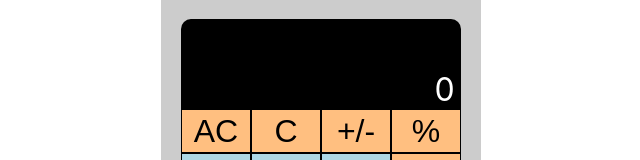
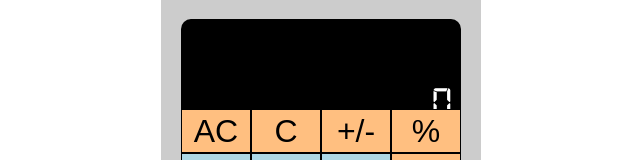
Before and after one commit to NatalieSalemme/react-calculator, a React (Create React App) app: page / in a window 1280 px wide. Shown: the part 176-336 px from the top of the page, without its empty margins (319-959 px from the left). Built offline with nearby package versions, Linux system fonts and the light colour scheme; the HTML template or start-up script is replaced by a standard one.

Commit message:
adding digital font face to display numbers

```diff
--- a/src/App.css
+++ b/src/App.css
@@ -1,3 +1,7 @@
+@font-face{
+ font-family:'digital-clock-font';
+ src: url('digital-7.ttf');
+}
 .buttonsList {
   display: flex;
   width: 280px;
@@ -29,6 +33,10 @@ input {
   justify-content: flex-end;
   flex-wrap: nowrap;
   border-radius: 10px 10px 0 0;
+}
+#display {
+  font-family: 'digital-clock-font';
+  font-size: 44px;
 }
 
 .calculator-box {
```
Also changed, not shown: src/digital-7.ttf (added).
